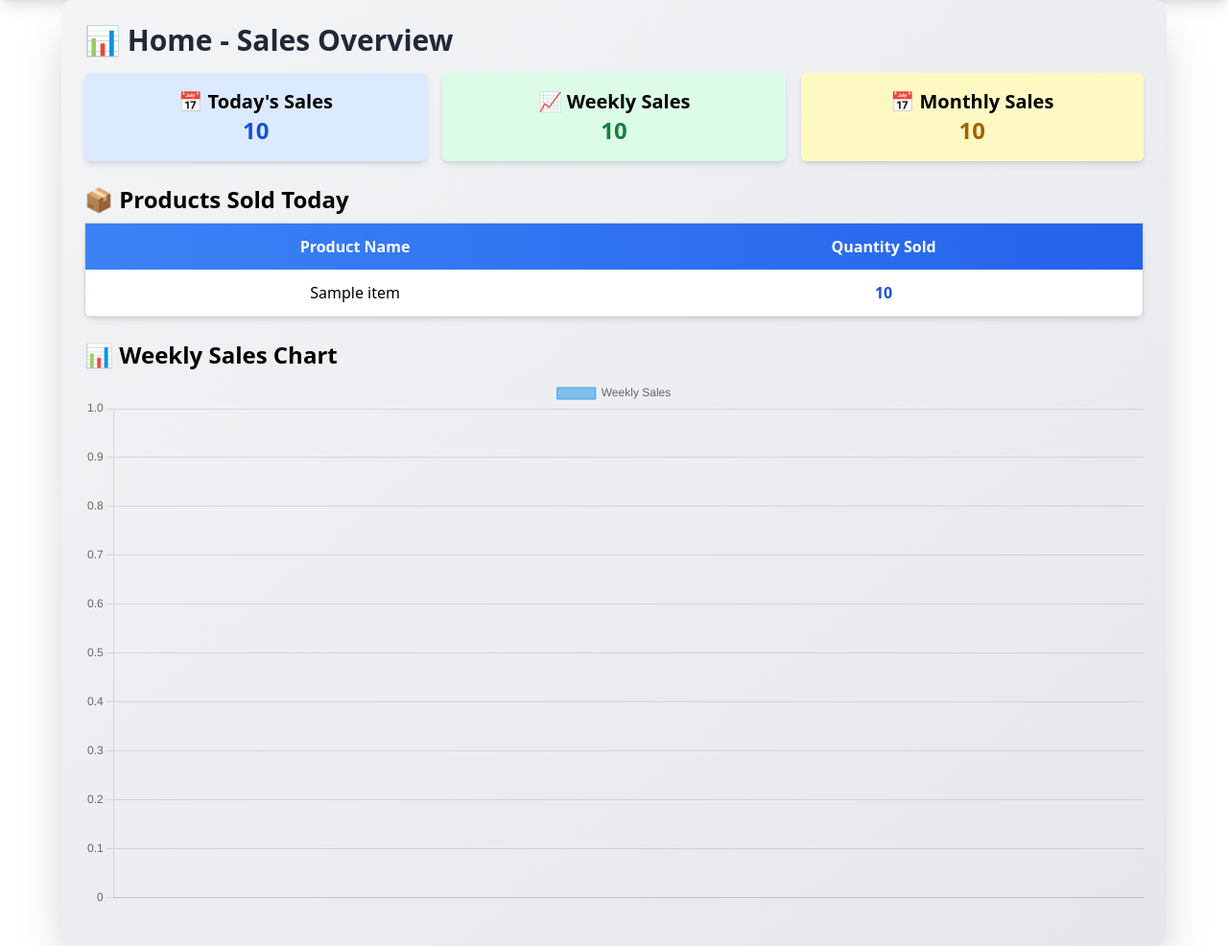
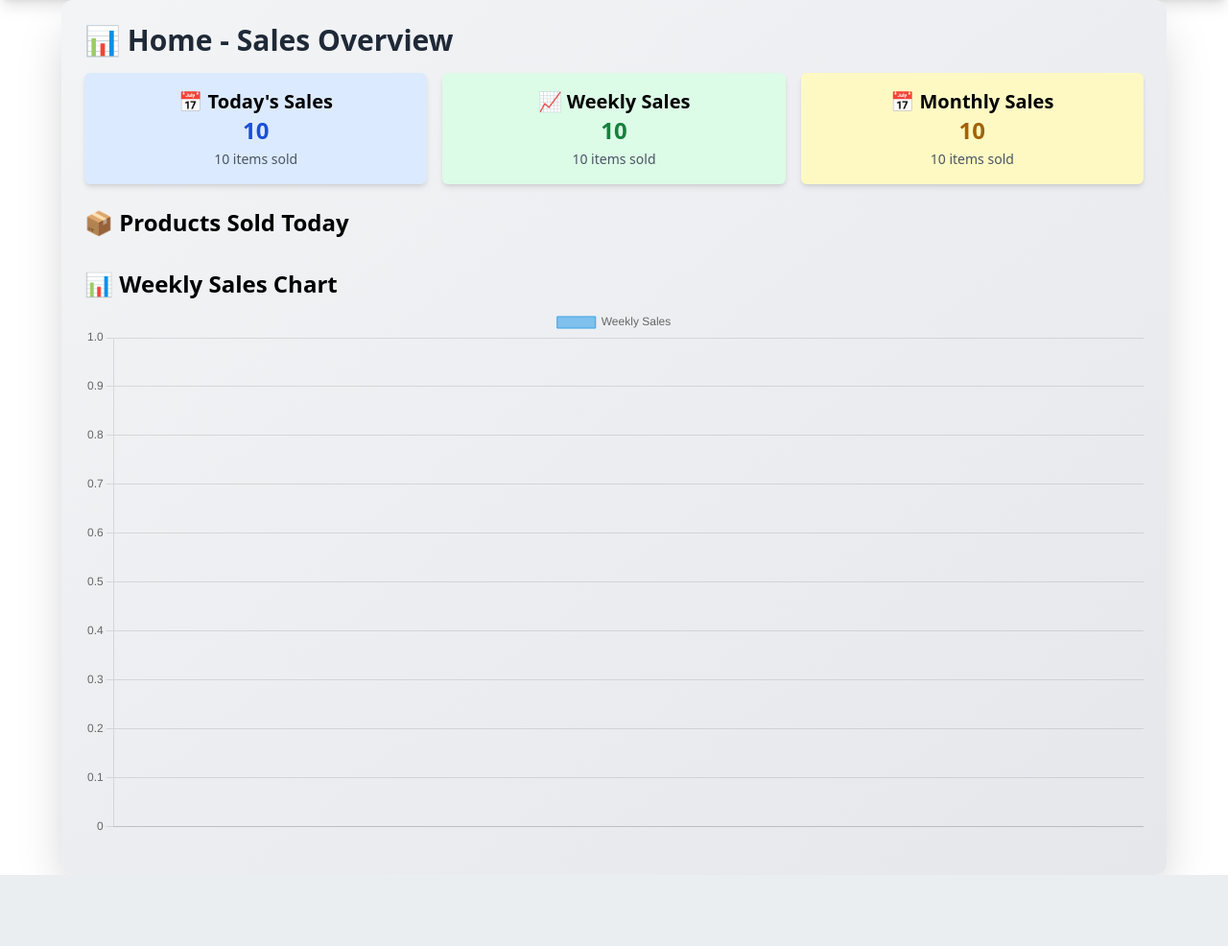
Before and after one commit to theNareshofficial/CoreNestEngine, a Python web app: template templates/home.html in a window 1280 px wide. Shown: the part 64-1050 px from the top of the page at 96% size. After the commit the page ends 976 px from the top, so only its background shows below. Run offline with Jinja, Linux system fonts and the light colour scheme; the template is opened without the code that fills it: most values are stand-ins (such as "Sample title", 1, 10 or a date in 2020); some libraries are stand-ins or nearby versions.

Commit message:
Sales Graph

```diff
--- a/templates/home.html
+++ b/templates/home.html
@@ -6,51 +6,34 @@
 <div class="max-w-6xl mx-auto p-6 bg-gradient-to-br from-gray-100 to-gray-200 rounded-xl shadow-2xl">
   <h2 class="text-3xl font-bold text-gray-800 mb-4">📊 Home - Sales Overview</h2>
 
-  <!-- Sales Stats Overview -->
   <div class="grid grid-cols-1 md:grid-cols-3 gap-4 mb-6">
     <div class="p-4 bg-blue-100 rounded-md shadow-md text-center">
       <h3 class="text-xl font-semibold">📅 Today's Sales</h3>
       <p class="text-2xl font-bold text-blue-700">{{ daily_total }}</p>
+      <p class="text-sm text-gray-600 mt-1">{{ daily_items_sold }} items sold</p>
     </div>
     <div class="p-4 bg-green-100 rounded-md shadow-md text-center">
       <h3 class="text-xl font-semibold">📈 Weekly Sales</h3>
       <p class="text-2xl font-bold text-green-700">{{ weekly_total }}</p>
+      <p class="text-sm text-gray-600 mt-1">{{ weekly_items_sold }} items sold</p>
     </div>
     <div class="p-4 bg-yellow-100 rounded-md shadow-md text-center">
       <h3 class="text-xl font-semibold">📅 Monthly Sales</h3>
       <p class="text-2xl font-bold text-yellow-700">{{ monthly_total }}</p>
+      <p class="text-sm text-gray-600 mt-1">{{ monthly_items_sold }} items sold</p>
     </div>
   </div>
 
-  <!-- Sales Table -->
   <h2 class="text-2xl font-semibold mb-2">📦 Products Sold Today</h2>
   <table class="w-full bg-white shadow-md rounded-lg border border-gray-300 mb-6">
-    <thead class="bg-gradient-to-r from-blue-500 to-blue-600 text-white">
-      <tr>
-        <th class="p-3">Product Name</th>
-        <th class="p-3">Quantity Sold</th>
-      </tr>
-    </thead>
-    <tbody>
-      {% for item in daily_sales %}
-      <tr class="text-center border-b hover:bg-green-100 transition duration-200">
-        <td class="p-3">{{ item.product_name }}</td>
-        <td class="p-3 font-semibold text-blue-700">{{ item.quantity_sold }}</td>
-      </tr>
-      {% else %}
-      <tr>
-        <td colspan="2" class="p-3 text-center text-gray-500">No sales today</td>
-      </tr>
-      {% endfor %}
-    </tbody>
-  </table>
+    </table>
 
-  <!-- Sales Chart -->
   <h2 class="text-2xl font-semibold mb-2">📊 Weekly Sales Chart</h2>
   <canvas id="salesChart" class="mb-4"></canvas>
 
   <script src="https://cdn.jsdelivr.net/npm/chart.js"></script>
   <script>
+    // Your Chart.js script remains the same
     const ctx = document.getElementById("salesChart").getContext("2d");
     const weeklySales = {{ weekly_sales | tojson }};
     const labels = weeklySales.map(item => item.product_name);
```
